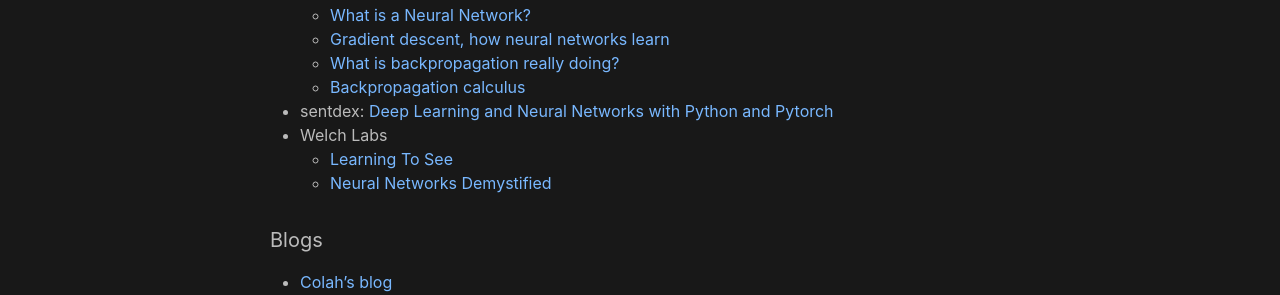
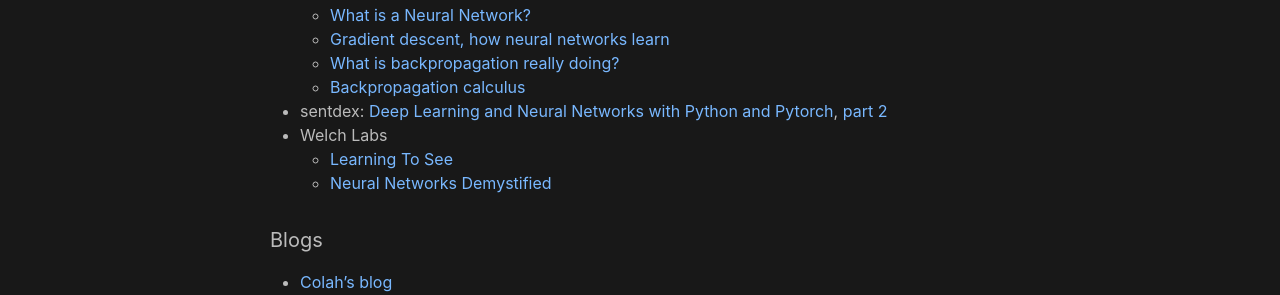
Before and after one commit to analytiq-hub/sigagent.github.io, a Jekyll site: the page built from machine_learning.md, in a window 1280 px wide. Shown: the part 359-654 px from the top of the page. Built offline with Jekyll 4.4.1, drawn with Linux system fonts in a browser that asks for light colours.

Commit message:
*** empty log message ***

```diff
--- a/machine_learning.md
+++ b/machine_learning.md
@@ -12,7 +12,7 @@ title: Machine Learning
   * [Gradient descent, how neural networks learn](https://www.youtube.com/watch?v=IHZwWFHWa-w)
   * [What is backpropagation really doing?](https://www.youtube.com/watch?v=Ilg3gGewQ5U)
   * [Backpropagation calculus](https://www.youtube.com/watch?v=tIeHLnjs5U8)
-* sentdex: [Deep Learning and Neural Networks with Python and Pytorch](https://www.youtube.com/watch?v=BzcBsTou0C0)
+* sentdex: [Deep Learning and Neural Networks with Python and Pytorch](https://www.youtube.com/watch?v=BzcBsTou0C0), [part 2](https://www.youtube.com/watch?v=i2yPxY2rOzs)
 * Welch Labs
   * [Learning To See](https://www.youtube.com/watch?v=i8D90DkCLhI)
   * [Neural Networks Demystified](https://www.youtube.com/watch?v=bxe2T-V8XRs)
```
